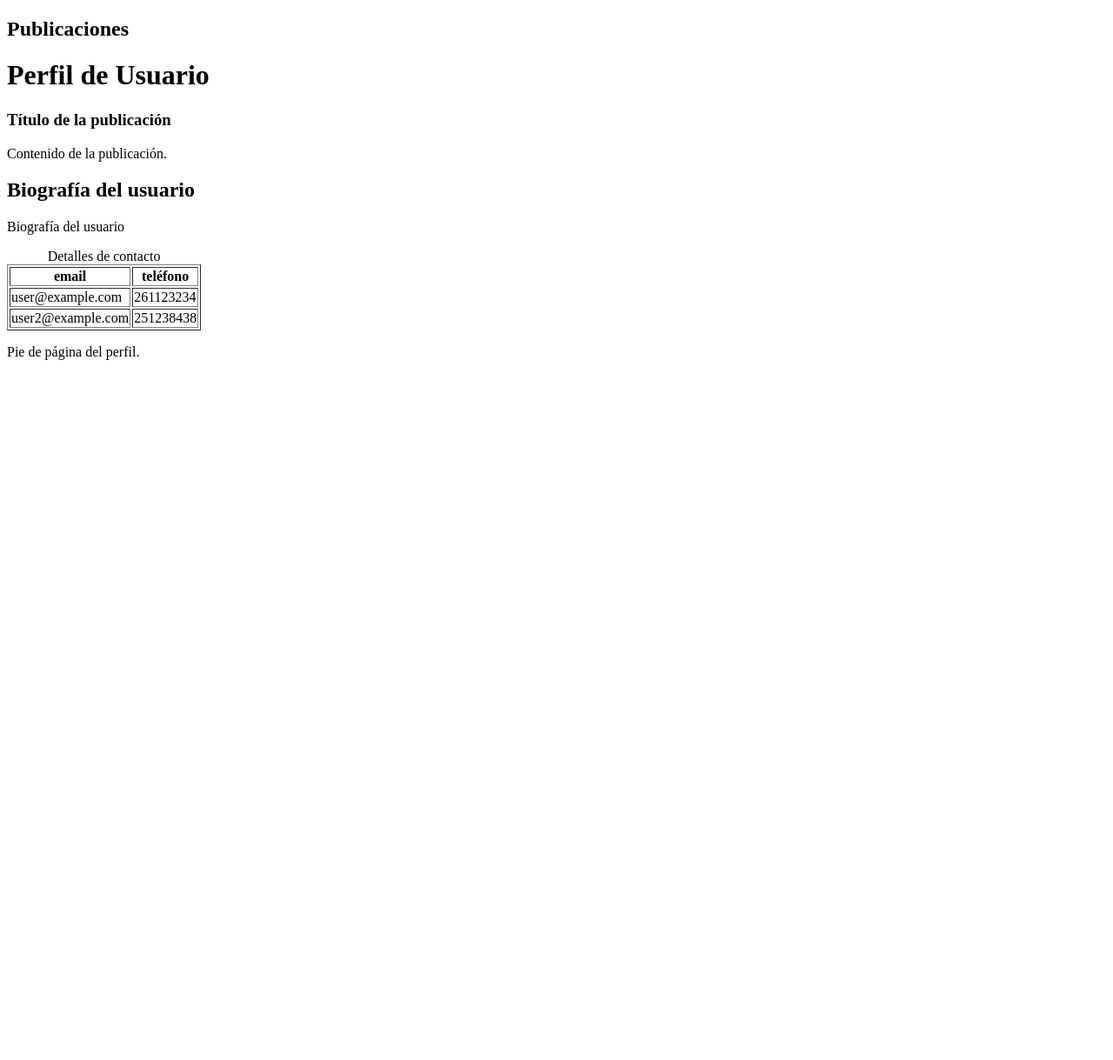
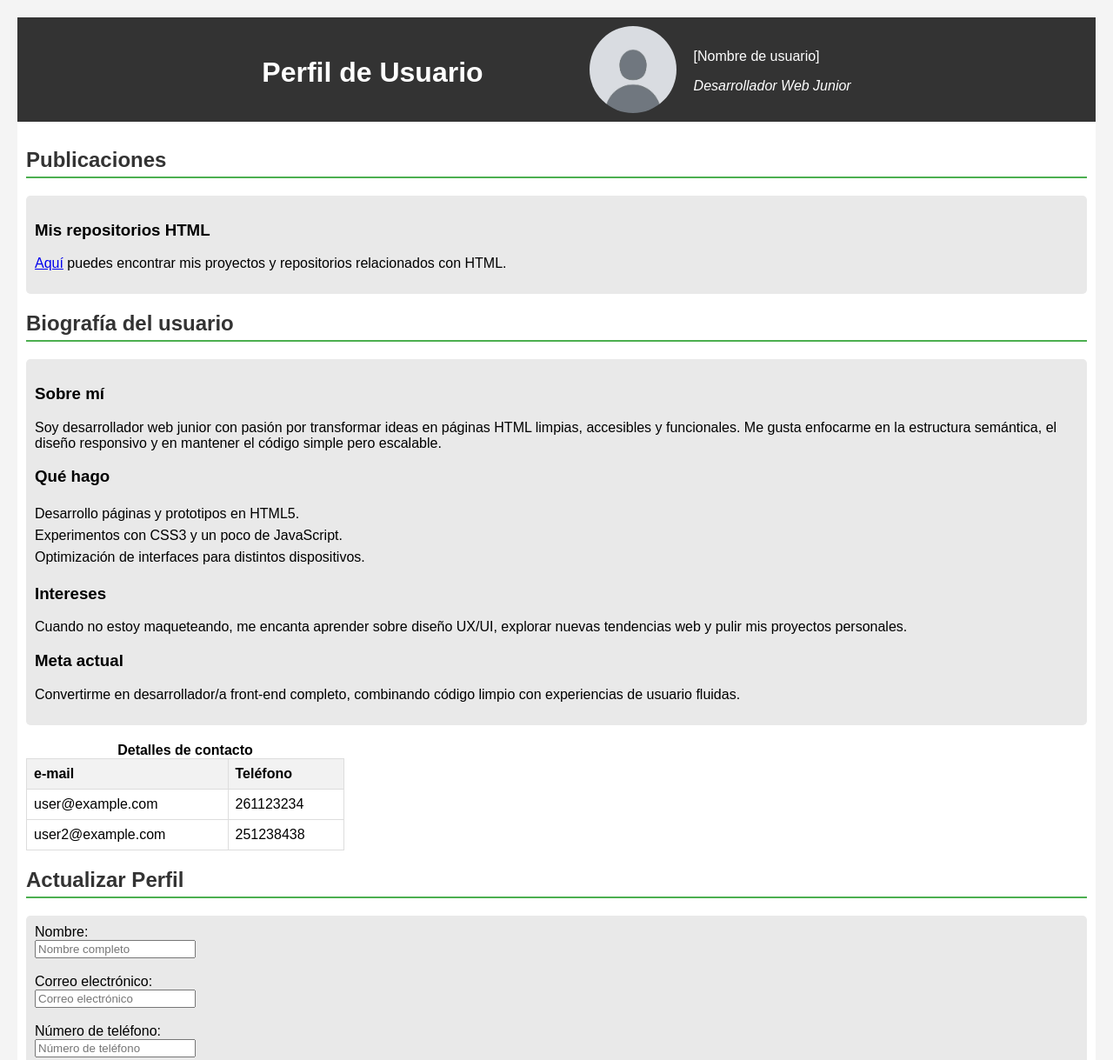
Before and after one commit to Joako9780/perfil-de-usuario-html, a plain HTML site: page index.html in a window 1280 px wide. Shown: the top 1219 px of the page at 87% size. Before the commit the page ends 800 px from the top, so only its background shows below. Drawn offline with Linux system fonts and the light colour scheme.

Commit message:
Modificación de index.html y creación de styles.css
Se completaron los requerimientos solicitados en el TP. Además, con lo aprendido en clase, se agregó CSS para organizar y decorar la página.

```diff
--- a/index.html
+++ b/index.html
@@ -4,31 +4,58 @@
 <head>
     <meta charset="UTF-8">
     <meta name="viewport" content="width=device-width, initial-scale=1.0">
+    <meta name="description" content="Perfil de usuario con biografía y detalles de contacto.">
     <title>Perfil de Usuario</title>
+    <link rel="stylesheet" href="styles.css">
 </head>
 
 <body>
     <header>
+        <h1>Perfil de Usuario</h1>
+        <img class="profile-img" src="images/default-avatar-icon-of-social-media-user-vector.jpg"
+            alt="Avatar del usuario" title="Avatar del usuario" width="100" height="100">
+        <aside class="user-info">
+            <p>[Nombre de usuario]</p>
+            <p><i>Desarrollador Web Junior</i></p>
+    </header>
+    <main>
+        <section>
             <h2>Publicaciones</h2>
-    </header>
-    <h1>Perfil de Usuario</h1>
-    <main>
-
-        <section>
-            <h3>Título de la publicación</h3>
-            <p>Contenido de la publicación.</p>
-            <article>
+            <article class="posts">
+                <h3>Mis repositorios HTML</h3>
+                <p><a href="https://github.com/Joako9780?tab=repositories">Aquí</a> puedes encontrar
+                    mis proyectos y repositorios relacionados con HTML.</p>
+            </article>
             <h2>Biografía del usuario</h2>
-                <p>Biografía del usuario</p>
+            <article class="bio">
+                <h3>Sobre mí</h3>
+                <p>Soy desarrollador web junior con pasión por transformar
+                    ideas en páginas HTML limpias, accesibles y funcionales.
+                    Me gusta enfocarme en la estructura semántica, el diseño
+                    responsivo y en mantener el código simple pero escalable.
+                </p>
+                <h3>Qué hago</h3>
+                <pre>
+Desarrollo páginas y prototipos en HTML5.
+Experimentos con CSS3 y un poco de JavaScript.
+Optimización de interfaces para distintos dispositivos.</pre>
+                <h3>Intereses</h3>
+                <p>Cuando no estoy maqueteando, me encanta aprender sobre diseño UX/UI,
+                    explorar nuevas tendencias web y pulir mis proyectos personales.
+                </p>
+                <h3>Meta actual</h3>
+                <p>Convertirme en desarrollador/a front-end completo, combinando
+                    código limpio con experiencias de usuario fluidas.
+                </p>
             </article>
         </section>
-
-        <table border="1">
-            <caption>Detalles de contacto</caption>
+        <div class="contact-details">
+            <table>
+                <caption><b>Detalles de contacto</b></caption>
                 <thead>
                     <tr>
-                    <th>email</th>
-                    <th>teléfono</th>
+                        <th>e-mail</th>
+                        <th>Teléfono</th>
                     </tr>
                 </thead>
                 <tbody>
@@ -42,10 +69,25 @@
                     </tr>
                 </tbody>
             </table>
+        </div>
+        <h2>Actualizar Perfil</h2>
+        <div class="update-profile">
+            <form>
+                <label for="name">Nombre:</label><br>
+                <input type="text" name="name" placeholder="Nombre completo" required><br><br>
+                <label for="email">Correo electrónico:</label><br>
+                <input type="email" name="email" placeholder="Correo electrónico" required><br><br>
+                <label for="phone">Número de teléfono:</label><br>
+                <input type="tel" name="phone" placeholder="Número de teléfono" required><br><br>
+                <label for="bio">Biografía:</label><br>
+                <textarea name="bio" placeholder="Escribe tu biografía aqui..." rows="4" cols="50"
+                    required></textarea><br><br>
+                <input class="profile-upt" type="submit" value="Actualizar Perfil">
+            </form>
+        </div>
+    </main>
     <footer>
         <p>Pie de página del perfil.</p>
     </footer>
-    </main>
 </body>
-
 </html>
--- /dev/null
+++ b/styles.css
@@ -0,0 +1,108 @@
+pre {
+    font: inherit;
+    line-height: 25px;
+}
+
+body {
+    font-family: Arial, sans-serif;
+    margin: 20px;
+    background-color: #f4f4f4;
+
+}
+
+header, footer {
+    background-color: #333;
+    color: white;
+    padding: 10px;
+    text-align: center;
+}
+
+main {
+    background-color: white;
+    padding: 10px;
+}
+
+table {
+    width: 100%;
+    border-collapse: collapse;
+    margin-top: 20px;
+    border: 1px solid #ddd;
+    margin-bottom: 10px;
+    ;
+}
+
+th,td {
+    border: 1px solid #ddd;
+    padding: 8px;
+    text-align: left;
+}
+
+th {
+    background-color: #f2f2f2;
+}
+
+header {
+    display: flex;
+    justify-content: center;
+}
+
+h1 {
+    margin-top: 35px;
+}
+
+h2 {
+    color: #333;
+    border-bottom: 2px solid #4CAF50;
+    padding-bottom: 5px;
+}
+
+.profile-img {
+    border-radius: 50%;
+    margin-left: 10%;
+}
+
+.contact-details {
+    margin-right: 70%;
+    justify-content: center;
+}
+
+.bio {
+    background-color: #e9e9e9;
+    padding: 10px;
+    border-radius: 5px;
+    margin-bottom: 20px;
+}
+
+.posts {
+    background-color: #e9e9e9;
+    padding: 10px;
+    border-radius: 5px;
+    margin-bottom: 20px;
+}
+
+.profile-upt {
+    background-color: #4CAF50;
+    color: white;
+    padding: 10px 20px;
+    border: none;
+    border-radius: 5px;
+    cursor: pointer;
+    margin-bottom: 10px;
+}
+
+.update-profile {
+    background-color: #e9e9e9;
+    padding: 10px;
+    border-radius: 5px;
+    margin-bottom: 20px;
+}
+
+.user-info {
+    margin-left: 20px;
+    text-align: left;
+    margin-top: 10px;
+}
+
+pre {
+    overflow-x: auto;
+}
```
Also changed, not shown: images/default-avatar-icon-of-social-media-user-vector.jpg (added). Lines whose indentation alone changed are shown as unchanged.
